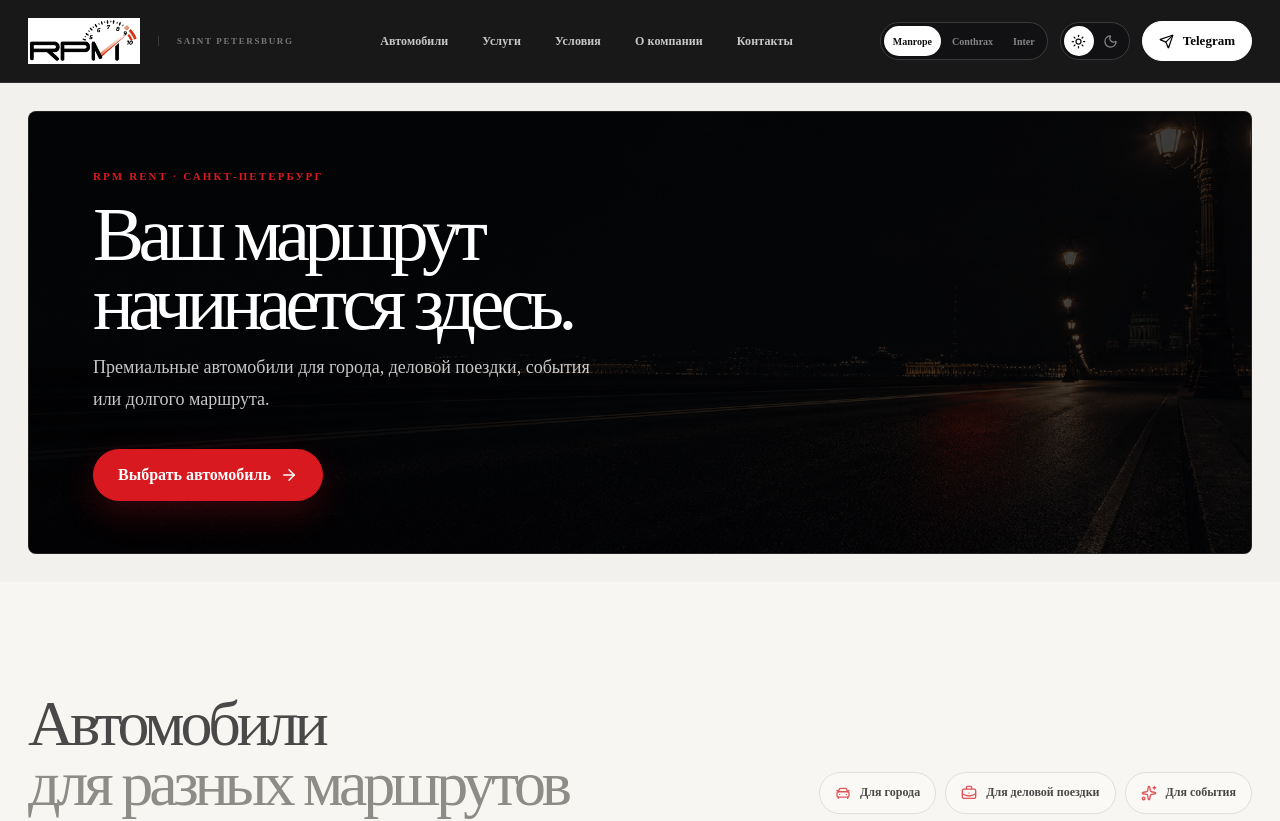
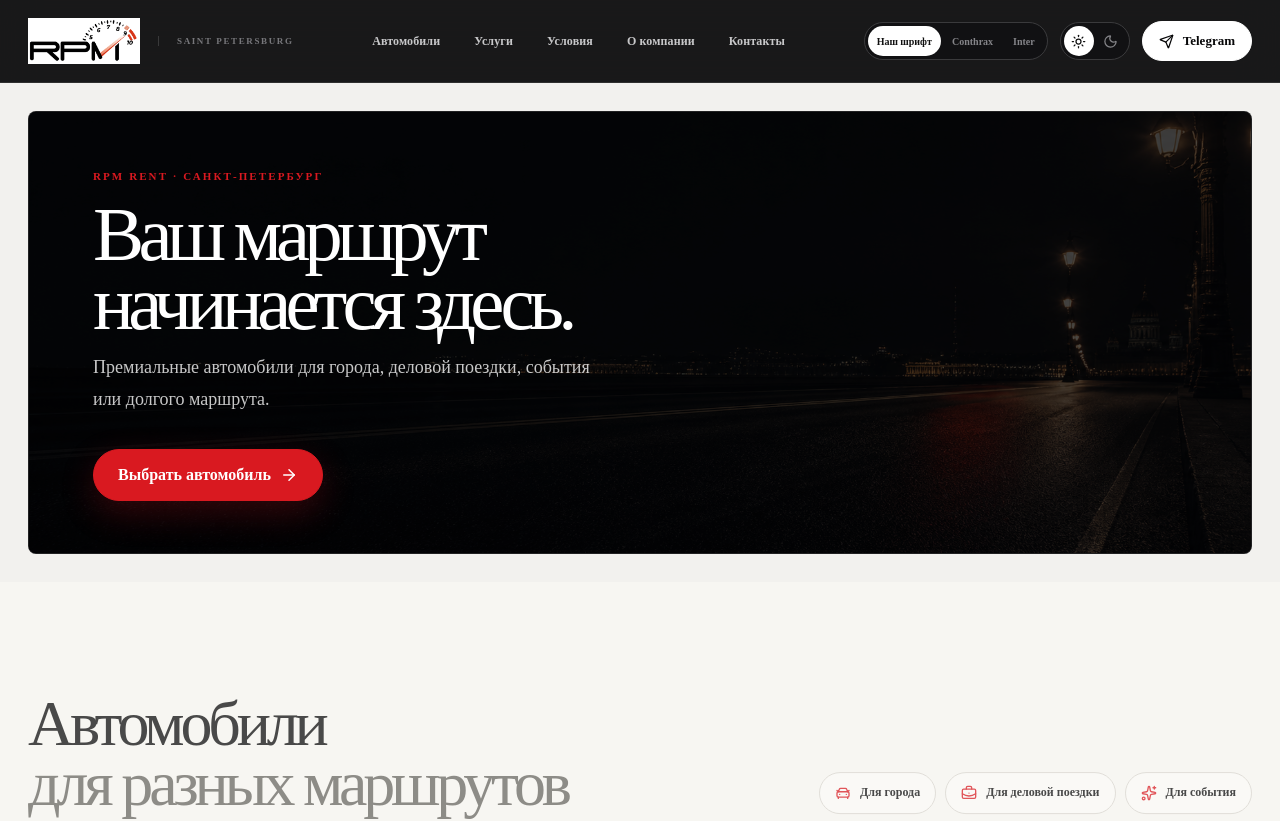
Before and after one commit to meriodasuu/rpm-rent, a Next.js app: page / in a window 1280 px wide. Shown: the top 821 px of the page. Built offline with nearby package versions, Linux system fonts and the light colour scheme; no server answers.

Commit message:
fix: label default font preview option

```diff
--- a/src/components/font-preview-toggle.tsx
+++ b/src/components/font-preview-toggle.tsx
@@ -11,7 +11,7 @@ type RootElement = { dataset: { font?: string } };
 type FontStorage = { setItem(key: string, value: string): void };
 
 const options: Array<{ value: FontPreference; label: string }> = [
-  { value: "manrope", label: "Manrope" },
+  { value: "manrope", label: "Наш шрифт" },
   { value: "conthrax", label: "Conthrax" },
   { value: "inter", label: "Inter" },
 ];
```
Also changed, not shown: 1 other file (tests, documents, lock files or other folders).
